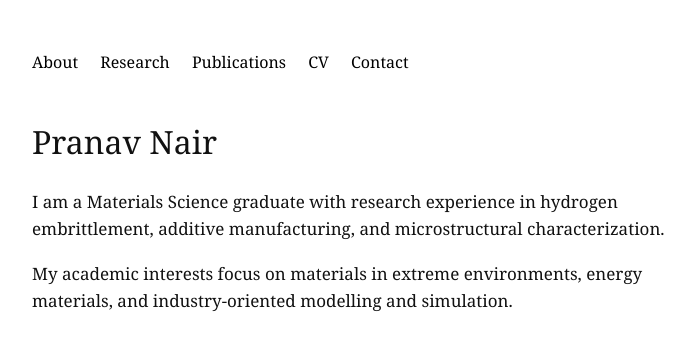
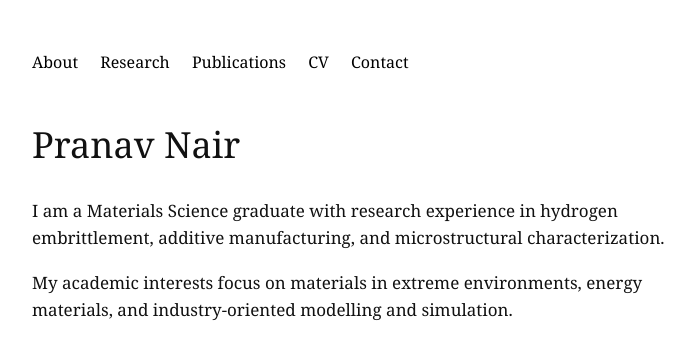
Before and after one commit to Pranvnair/pranvnair.github.io, a plain HTML site: page index.html in a window 1280 px wide. Shown: the whole page, without its empty margins (268-963 px from the left). Drawn offline with Linux system fonts and the light colour scheme.

Commit message:
Refine heading typography

```diff
--- a/style.css
+++ b/style.css
@@ -25,9 +25,15 @@ nav a:hover {
   text-decoration: underline;
 }
 
-h1, h2, h3 {
+h1 {
+  font-weight: normal;
+  font-size: 36px;
+}
+
+h2, h3 {
   font-weight: normal;
 }
+
 
 a {
   color: #000;
```
